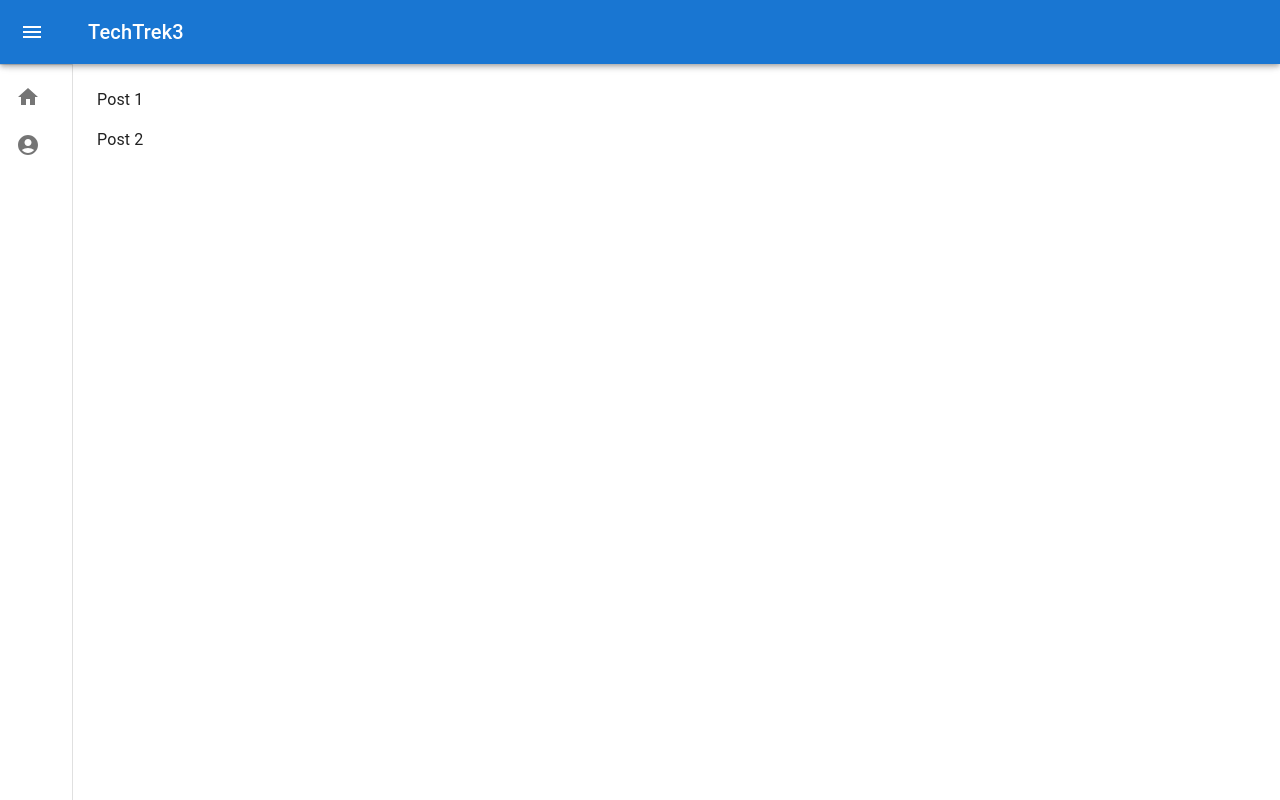
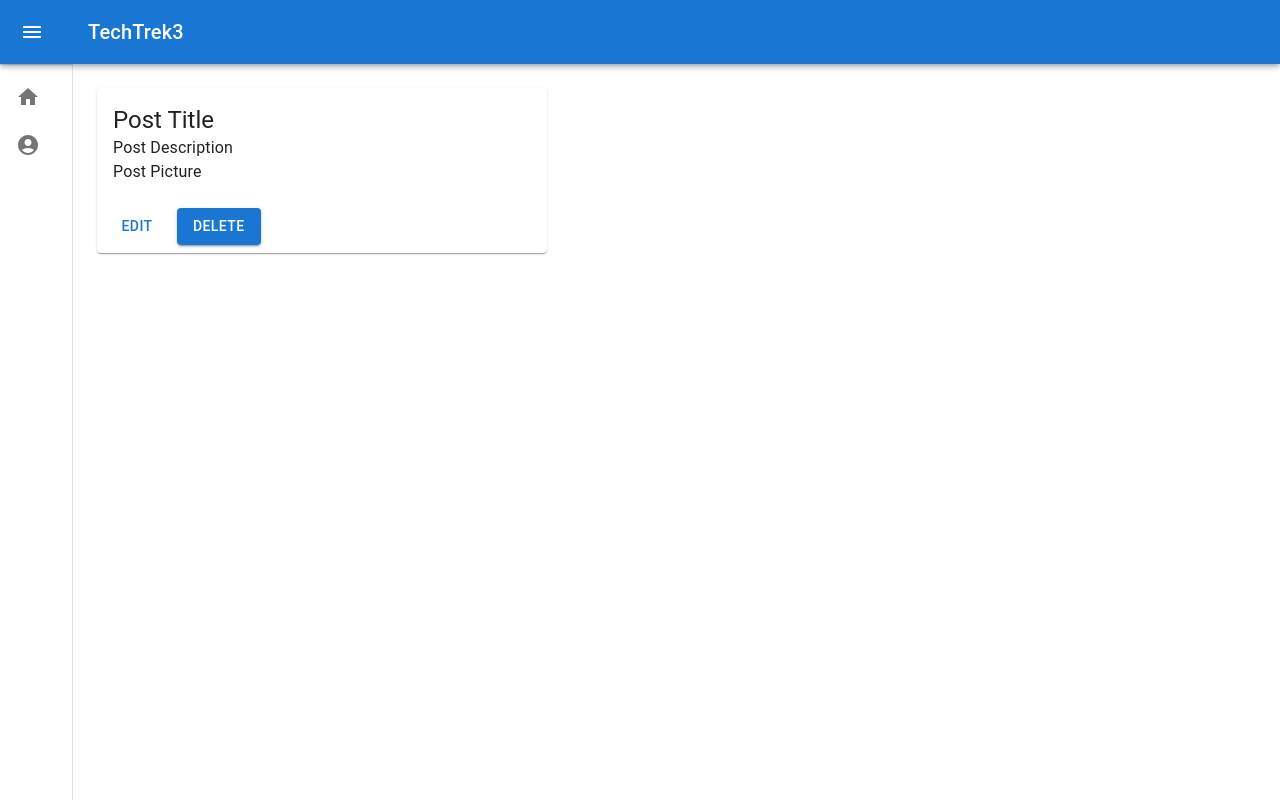
Before and after one commit to brydonsjj/TT3_02, a React (Create React App) app in the folder techtrek3/: page / in a window 1280 px wide. Built offline with nearby package versions, Linux system fonts and the light colour scheme.

Commit message:
adding post

```diff
--- /dev/null
+++ b/techtrek3/src/components/Post.js
@@ -0,0 +1,34 @@
+import React from 'react';
+import Box from '@mui/material/Box';
+import Card from '@mui/material/Card';
+import CardActions from '@mui/material/CardActions';
+import CardContent from '@mui/material/CardContent';
+import CardMedia from '@mui/material/CardMedia';
+import Button from '@mui/material/Button';
+import Typography from '@mui/material/Typography';
+
+const Post = () => {
+  return (
+    <div>
+        <Card sx={{ maxWidth: 450 }}>
+            <CardContent>
+                <Typography variant="h5" component="div">
+                    Post Title
+                </Typography>
+                <Typography variant="body1">
+                    Post Description
+                </Typography>
+                <CardMedia>
+                Post Picture
+                </CardMedia>
+            </CardContent>
+            <CardActions>
+                <Button size="medium">Edit</Button>
+                <Button size="medium" variant="contained">Delete</Button>
+            </CardActions>
+        </Card>
+    </div>
+  )
+};
+
+export default Post;
--- a/techtrek3/src/components/navbar.js
+++ b/techtrek3/src/components/navbar.js
@@ -18,6 +18,7 @@ import ListItem from '@mui/material/ListItem';
 import ListItemIcon from '@mui/material/ListItemIcon';
 import ListItemText from '@mui/material/ListItemText';
 import MailIcon from '@mui/icons-material/Mail';
+import Post from './Post';
 
 const drawerWidth = 240;
 
@@ -143,12 +144,7 @@ const MiniDrawer = () => {
       </Drawer>
       <Box component="main" sx={{ flexGrow: 1, p: 3 }}>
         <DrawerHeader />
-        <Typography paragraph>
-          Post 1
-        </Typography>
-        <Typography paragraph>
-          Post 2
-        </Typography>
+            <Post />
       </Box>
     </Box>
   );
```
